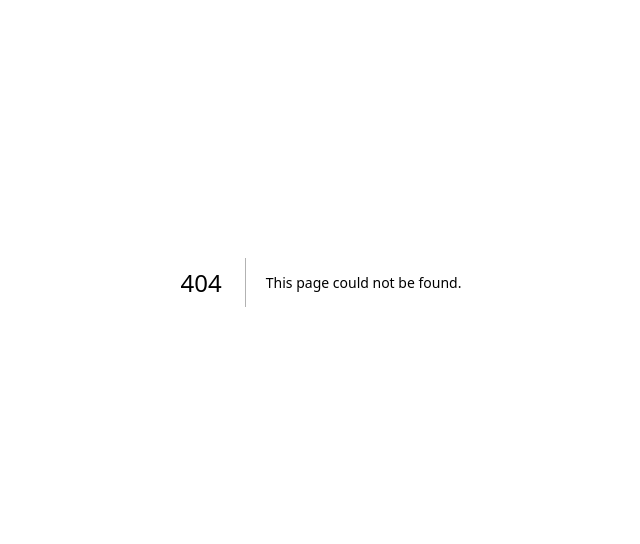
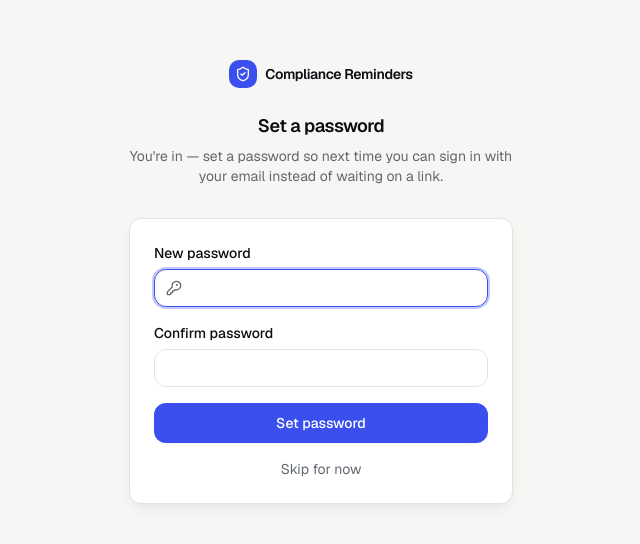
Before and after one commit to Sajid-Ali/tax-compliance, a Next.js app: page /set-password in a window 1280 px wide. Before the commit this address had no page. Shown: the part 118-662 px from the top of the page, without its empty margins (319-959 px from the left). Built offline with nearby package versions, Linux system fonts and the light colour scheme.

Commit message:
Add /set-password page for the post-magic-link password prompt

```diff
--- /dev/null
+++ b/app/set-password/page.tsx
@@ -0,0 +1,123 @@
+"use client";
+
+import { Suspense, useState } from "react";
+import { useRouter, useSearchParams } from "next/navigation";
+import { KeyRound, Loader2 } from "lucide-react";
+import { createClient } from "@/lib/supabase/client";
+import { markPasswordSet } from "./actions";
+import { Logo } from "@/components/logo";
+import { Button } from "@/components/ui/button";
+import { Field, Input } from "@/components/ui/input";
+
+function SetPasswordForm() {
+  const router = useRouter();
+  const searchParams = useSearchParams();
+  const next = searchParams.get("next") ?? "/dashboard";
+
+  const [password, setPassword] = useState("");
+  const [confirm, setConfirm] = useState("");
+  const [status, setStatus] = useState<"idle" | "saving">("idle");
+  const [error, setError] = useState<string | null>(null);
+
+  async function handleSubmit(e: React.FormEvent) {
+    e.preventDefault();
+    setError(null);
+
+    if (password.length < 8) {
+      setError("Use at least 8 characters.");
+      return;
+    }
+    if (password !== confirm) {
+      setError("Passwords don't match.");
+      return;
+    }
+
+    setStatus("saving");
+    const supabase = createClient();
+    const { error: updateErr } = await supabase.auth.updateUser({ password });
+    if (updateErr) {
+      setError(updateErr.message);
+      setStatus("idle");
+      return;
+    }
+
+    await markPasswordSet();
+    router.push(next);
+  }
+
+  return (
+    <main className="flex min-h-screen items-center justify-center px-4">
+      <div className="flex w-full max-w-sm flex-col gap-8">
+        <div className="flex flex-col items-center gap-6 text-center">
+          <Logo />
+          <div className="flex flex-col gap-1.5">
+            <h1 className="text-lg font-semibold tracking-tight text-foreground">
+              Set a password
+            </h1>
+            <p className="text-sm text-muted-foreground">
+              You&apos;re in — set a password so next time you can sign in with your email instead of
+              waiting on a link.
+            </p>
+          </div>
+        </div>
+
+        <div className="rounded-lg border border-border bg-surface p-6 shadow-elevation-md">
+          <form onSubmit={handleSubmit} className="flex flex-col gap-4">
+            <Field label="New password" htmlFor="password">
+              <div className="relative">
+                <KeyRound className="pointer-events-none absolute left-3 top-1/2 h-4 w-4 -translate-y-1/2 text-muted-foreground" />
+                <Input
+                  id="password"
+                  type="password"
+                  required
+                  autoFocus
+                  autoComplete="new-password"
+                  minLength={8}
+                  value={password}
+                  onChange={(e) => setPassword(e.target.value)}
+                  className="pl-9"
+                />
+              </div>
+            </Field>
+            <Field label="Confirm password" htmlFor="confirm">
+              <Input
+                id="confirm"
+                type="password"
+                required
+                autoComplete="new-password"
+                value={confirm}
+                onChange={(e) => setConfirm(e.target.value)}
+              />
+            </Field>
+            {error && <p className="text-sm text-danger">{error}</p>}
+            <Button type="submit" disabled={status === "saving"} className="w-full">
+              {status === "saving" ? (
+                <>
+                  <Loader2 className="h-4 w-4 animate-spin" />
+                  Saving…
+                </>
+              ) : (
+                "Set password"
+              )}
+            </Button>
+            <button
+              type="button"
+              onClick={() => router.push(next)}
+              className="text-center text-sm text-muted-foreground transition-colors hover:text-foreground"
+            >
+              Skip for now
+            </button>
+          </form>
+        </div>
+      </div>
+    </main>
+  );
+}
+
+export default function SetPasswordPage() {
+  return (
+    <Suspense fallback={null}>
+      <SetPasswordForm />
+    </Suspense>
+  );
+}
```
